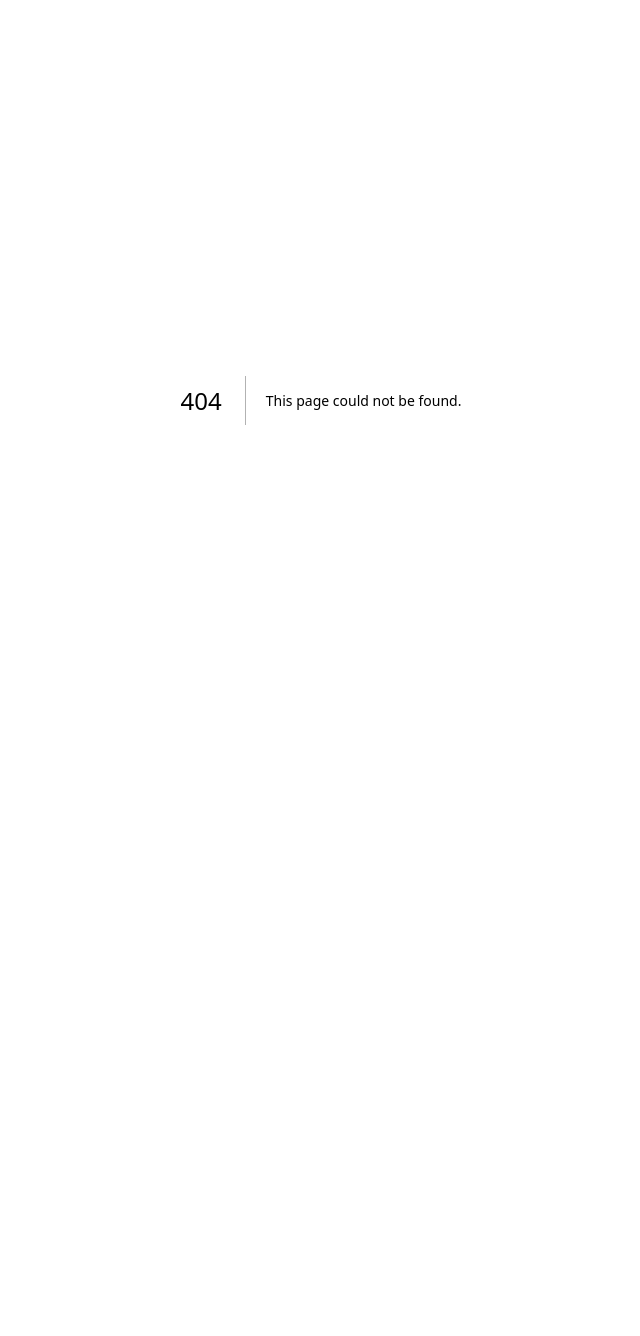
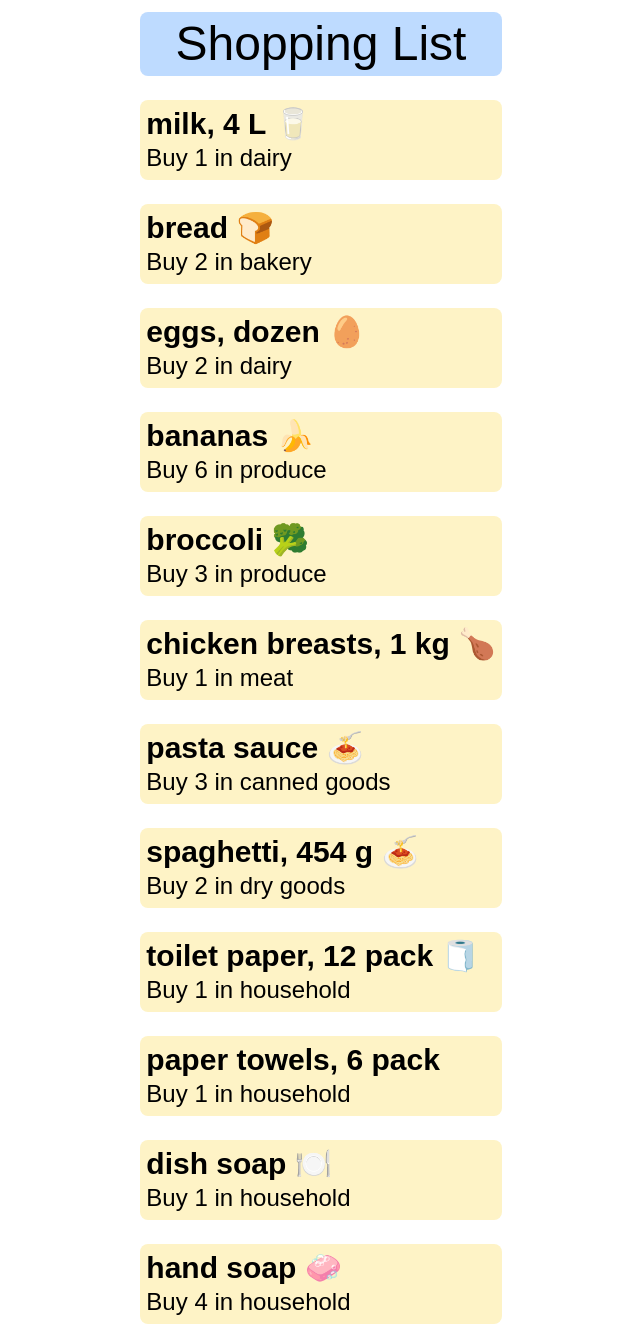
Before and after one commit to Enzodabenzo123/cprg306-assignments, a Next.js app: page /week-3 in a window 1280 px wide. Before the commit this address had no page. Shown: the whole page, without its empty margins (319-959 px from the left). Before the commit the page ends 800 px from the top, so only its background shows below. Built offline with nearby package versions, Linux system fonts and the light colour scheme.

Commit message:
adding week3

```diff
--- a/app/layout.js
+++ b/app/layout.js
@@ -12,7 +12,7 @@
 });
 
 export const metadata = {
-  title: "Create Next App",
+  title: "Shopping List",
   description: "Generated by create next app",
 };
 
--- a/app/page.js
+++ b/app/page.js
@@ -5,6 +5,8 @@
     <main>
       <h1 className = "font-bold text-4x1">CPRG 306: Web Development 2 - Assignments</h1>
       <Link href="/week-2">Week-2 page</Link>
+      <br></br>
+      <Link href="/week-3">Week-3 page</Link>
 
     </main>
 
--- /dev/null
+++ b/app/week-3/item-list.js
@@ -0,0 +1,94 @@
+import Item from "./item";
+export default function ItemList(){
+    const item1 = {
+        name: "milk, 4 L 🥛",
+        quantity: 1,
+        category: "dairy",
+    };
+
+    const item2 ={
+        name: "bread 🍞",
+        quantity: 2,
+        category: "bakery",
+    };
+
+    const item3 ={
+        name: "eggs, dozen 🥚",
+        quantity: 2,
+        category: "dairy",
+    };
+
+    const item4 = {
+        name: "bananas 🍌",
+        quantity: 6,
+        category: "produce",
+    };
+
+    const item5 = {
+        name: "broccoli 🥦",
+        quantity: 3,
+        category: "produce",
+    };
+
+    const item6 = {
+        name: "chicken breasts, 1 kg 🍗",
+        quantity: 1,
+        category: "meat",
+    };
+
+    const item7 = {
+        name: "pasta sauce 🍝",
+        quantity: 3,
+        category: "canned goods",
+    };
+
+    const item8 = {
+        name: "spaghetti, 454 g 🍝",
+        quantity: 2,
+        category: "dry goods",
+    };
+
+    const item9 = {
+        name: "toilet paper, 12 pack 🧻",
+        quantity: 1,
+        category: "household",
+    };
+
+    const item10 = {
+        name: "paper towels, 6 pack",
+        quantity: 1,
+        category: "household",
+    };
+
+    const item11 = {
+        name: "dish soap 🍽️",
+        quantity: 1,
+        category: "household",
+    };
+
+    const item12 = {
+        name: "hand soap 🧼",
+        quantity: 4,
+        category: "household",
+    };
+
+    return(
+        <section>
+            <div className="flex flex-col justify-self-center">
+                <Item item={item1}/>
+                <Item item={item2}/>
+                <Item item={item3}/>
+                <Item item={item4}/>
+                <Item item={item5}/>
+                <Item item={item6}/>
+                <Item item={item7}/>
+                <Item item={item8}/>
+                <Item item={item9}/>
+                <Item item={item10}/>
+                <Item item={item11}/>
+                <Item item={item12}/>
+            </div>
+
+        </section>
+    );
+};
--- /dev/null
+++ b/app/week-3/item.js
@@ -0,0 +1,11 @@
+export default function Item({item}){
+    let {name,quantity,category} = item;
+    return(
+        <ul className="m-3 p-1.5 text-2xl text-left bg-amber-100 rounded-lg">
+            <li className="font-bold text-3xl">{name}</li>
+            <li>Buy {quantity} in {category}</li>
+            {/* <li>in {category}</li> */}
+        </ul>
+
+    );
+};
--- /dev/null
+++ b/app/week-3/page.js
@@ -0,0 +1,9 @@
+import ItemList from "./item-list";
+export default function Page(){
+    return(
+        <main className="flex flex-col justify-self-center  text-black">
+            <h1 className="text-5xl text-center m-3 p-2 rounded-lg bg-blue-200">Shopping List</h1>
+            <ItemList/>
+        </main>
+    );
+};
```
